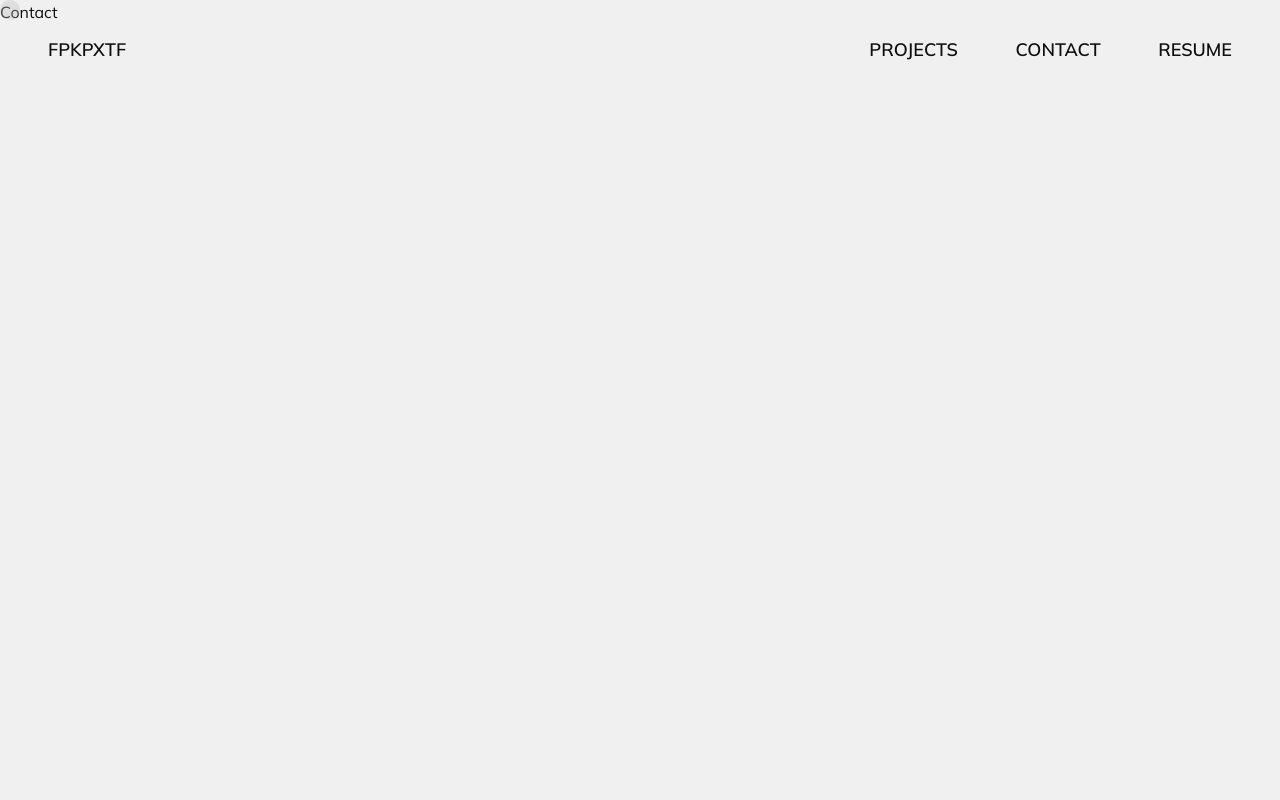
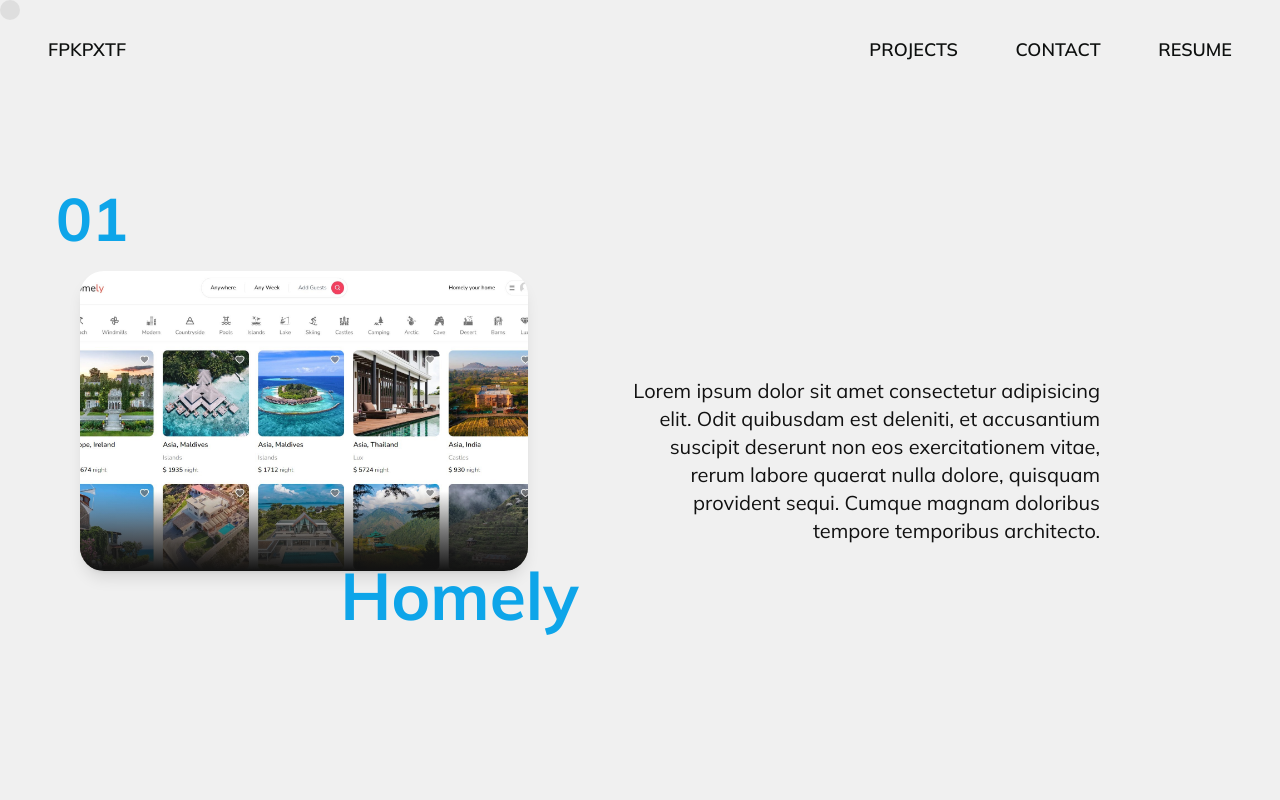
Before and after one commit to psapkale/portfolio, a React (Vite) app: page /projects in a window 1280 px wide. Shown: the top 800 px of the page. Built offline with nearby package versions, Linux system fonts and the light colour scheme; a web font is replaced by a local one.

Commit message:
prettified projects component

```diff
--- a/src/components/ProjectCard.jsx
+++ b/src/components/ProjectCard.jsx
@@ -1,3 +1,29 @@
-export const ProjectCard = () => {
-   return;
+export const ProjectCard = ({ projectData, serial }) => {
+   if (serial < 10) {
+      serial = "0" + serial;
+   }
+
+   return (
+      <div className="w-full h-[90vh] flex items-center justify-between p-[80px]">
+         <div className="w-[40%] h-full grid place-content-center relative group">
+            <h1 className="text-6xl text-sky-500 font-bold absolute top-2 -left-6 z-[-2] group-hover:text-orange-500 transition-colors duration-300">
+               {serial}
+            </h1>
+            <div className="rounded-lg">
+               <img
+                  src={projectData.imgSrc}
+                  alt={projectData.title}
+                  className="w-[600px] h-[300px] object-cover rounded-3xl shadow-lg"
+               />
+               <div className="fadeBottom h-[5rem] relative bottom-[80px] right-0 rounded-b-3xl" />
+            </div>
+            <div className="text-[60px] scale-y-110 scale-x-110 text-sky-500 font-bold absolute bottom-[100px] -right-10 group-hover:text-orange-500 transition-colors duration-200 ease-in-out">
+               {projectData.title}
+            </div>
+         </div>
+         <div className="w-[60%] h-full grid place-content-center px-[100px] text-right text-xl text-[#111]">
+            {projectData.description}
+         </div>
+      </div>
+   );
 };
--- a/src/components/ProjectsElement.jsx
+++ b/src/components/ProjectsElement.jsx
@@ -3,9 +3,39 @@ import { ProjectCard } from "./ProjectCard";
 
 export const ProjectsElement = () => {
    return (
-      <div>
-         <ProjectCard />
+      <div className="mt-[101px]">
+         <div className="flex flex-col gap-[]">
+            {projects.map((project, idx) => (
+               <a href={project.link} target="_blank" className="z-[999]">
+                  <ProjectCard projectData={project} serial={idx + 1} />
+               </a>
+            ))}
+         </div>
          <ContactElement />
       </div>
    );
 };
+
+const projects = [
+   {
+      title: "Homely",
+      link: "https://homely-jet.vercel.app",
+      description:
+         "Lorem ipsum dolor sit amet consectetur adipisicing elit. Odit quibusdam est deleniti, et accusantium suscipit deserunt non eos exercitationem vitae, rerum labore quaerat nulla dolore, quisquam provident sequi. Cumque magnam doloribus tempore temporibus architecto.",
+      imgSrc: "/img1-1.jpg",
+   },
+   {
+      title: "Intercord",
+      link: "https://intercord.vercel.app",
+      description:
+         "Lorem ipsum dolor sit amet consectetur adipisicing elit. Odit quibusdam est deleniti, et accusantium suscipit deserunt non eos exercitationem vitae, rerum labore quaerat nulla dolore, quisquam provident sequi. Cumque magnam doloribus tempore temporibus architecto.",
+      imgSrc: "/img2-2.jpg",
+   },
+   {
+      title: "Hunger Bites",
+      link: "https://hunger-bites.vercel.app",
+      description:
+         "Lorem ipsum dolor sit amet consectetur adipisicing elit. Odit quibusdam est deleniti, et accusantium suscipit deserunt non eos exercitationem vitae, rerum labore quaerat nulla dolore, quisquam provident sequi. Cumque magnam doloribus tempore temporibus architecto.",
+      imgSrc: "/img3-3.jpg",
+   },
+];
--- a/src/components/styles.css
+++ b/src/components/styles.css
@@ -27,3 +27,12 @@
    top: 0;
    left: 0;
 }
+
+.fadeBottom {
+   background-image: linear-gradient(
+      180deg,
+      /* Start */ transparent,
+      /* Mid */ rgba(37, 37, 37, 0.61),
+      /* End */ #111
+   );
+}
--- a/src/pages/LandingSection.jsx
+++ /dev/null
@@ -1,34 +0,0 @@
-import { useEffect } from "react";
-import { Hero } from "../components/Hero";
-import { gsap } from "gsap";
-
-export const LandingSection = () => {
-   useEffect(() => {
-      const t1 = gsap.timeline({ delay: 1.75 });
-      const movements = [-100, 300, 150, -300, -90, 100, -200];
-
-      gsap.set("h1", { y: 100 });
-      gsap.set(".counter p", { y: 35 });
-
-      t1.to("h1", {
-         y: 0,
-         duration: 1,
-         ease: "power3.out",
-         stagger: 0.1,
-      });
-
-      return () => {
-         t1.revert();
-      };
-   }, []);
-
-   return (
-      <div className="container repeat:false w-screen h-screen overflow-hidden">
-         <footer>
-            <p>&copy;2024</p>
-            <p>Scroll to explore</p>
-         </footer>
-         <Hero />
-      </div>
-   );
-};
```
